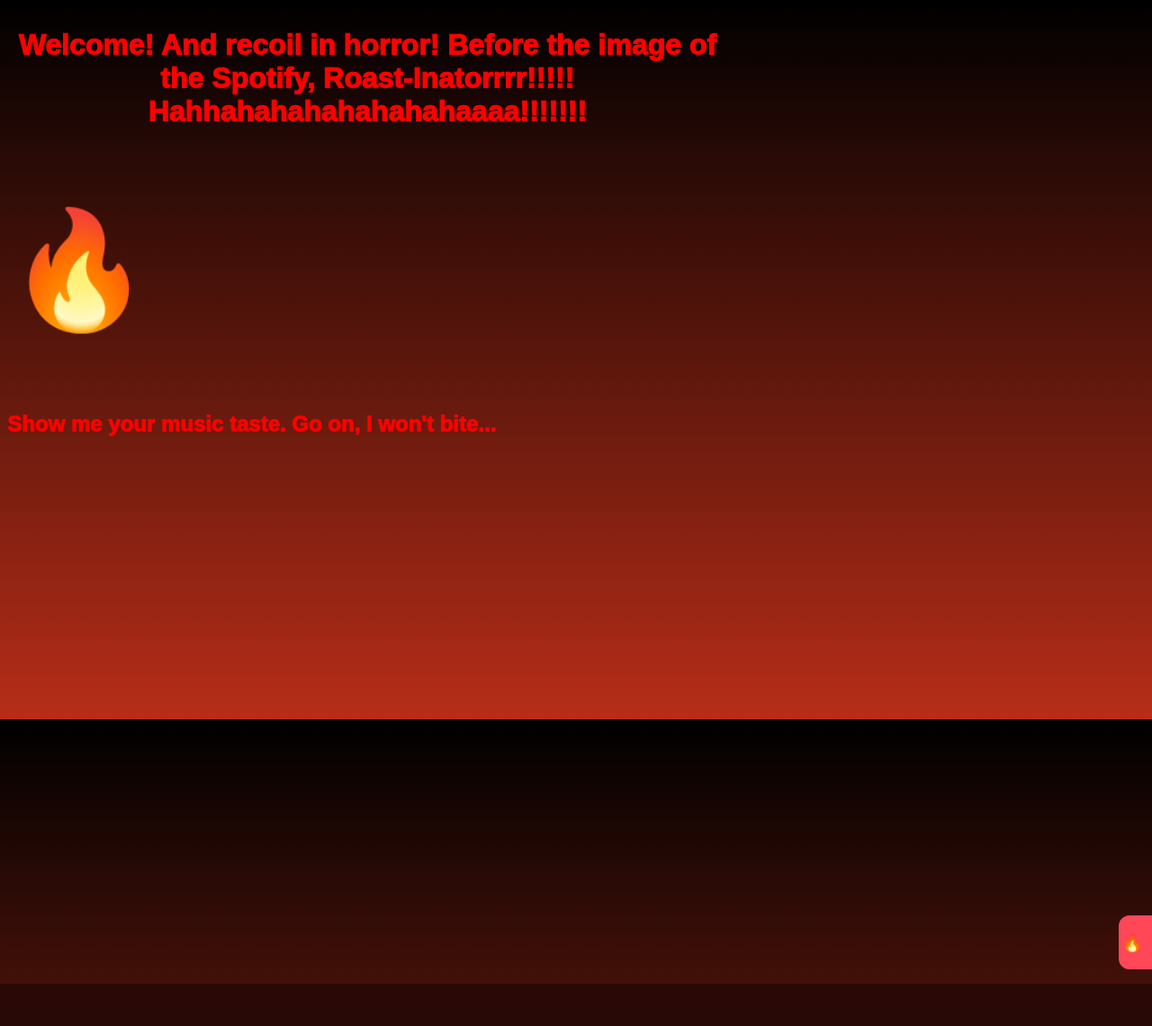
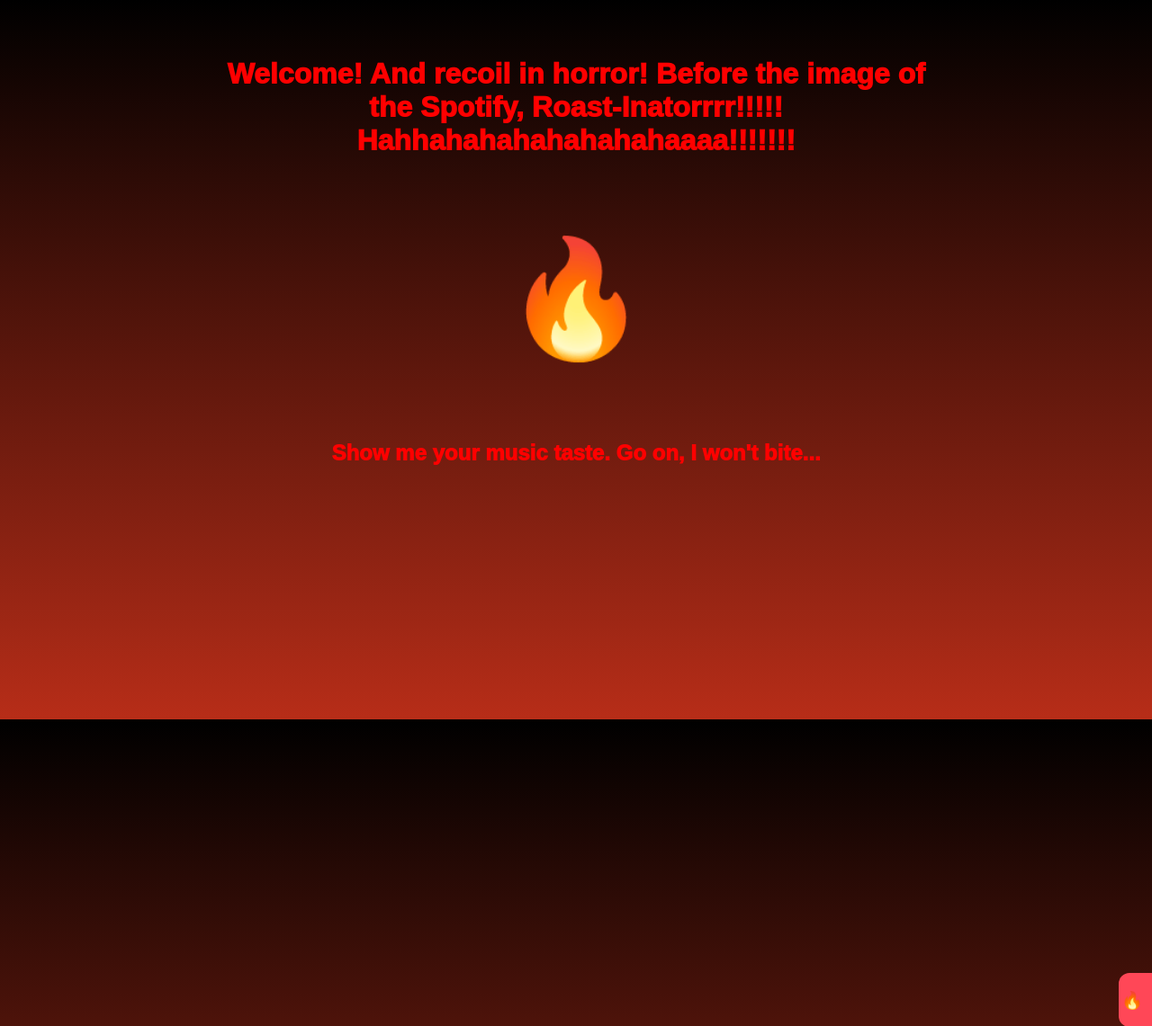
Before and after one commit to MyNameIsSnake-Solid/SpotifyRoastinator, a Flask app: page / in a window 1280 px wide; the page is wider, and only the part inside the window is pictured. Shown: the top 1141 px of that part at 90% size. Before the commit the page ends 1094 px from the top of that part, so only its background shows below. Run offline with Flask 3, Linux system fonts and the light colour scheme.

Commit message:
Woops just fixed it

```diff
--- a/static/RobertPattinson.css
+++ b/static/RobertPattinson.css
@@ -4,6 +4,13 @@ body{
     background: linear-gradient(black, rgb(183, 45, 24));/*This results in the black background color*/
     background-repeat: no-repeat;
     background-attachment:  fixed;
+    min-height: 100vh;
+    display: flex;
+    flex-direction: column;
+    align-items: center;
+    text-align: center;
+    padding: 2rem;
+    margin: 0;
 }
 
 h1 {
```
